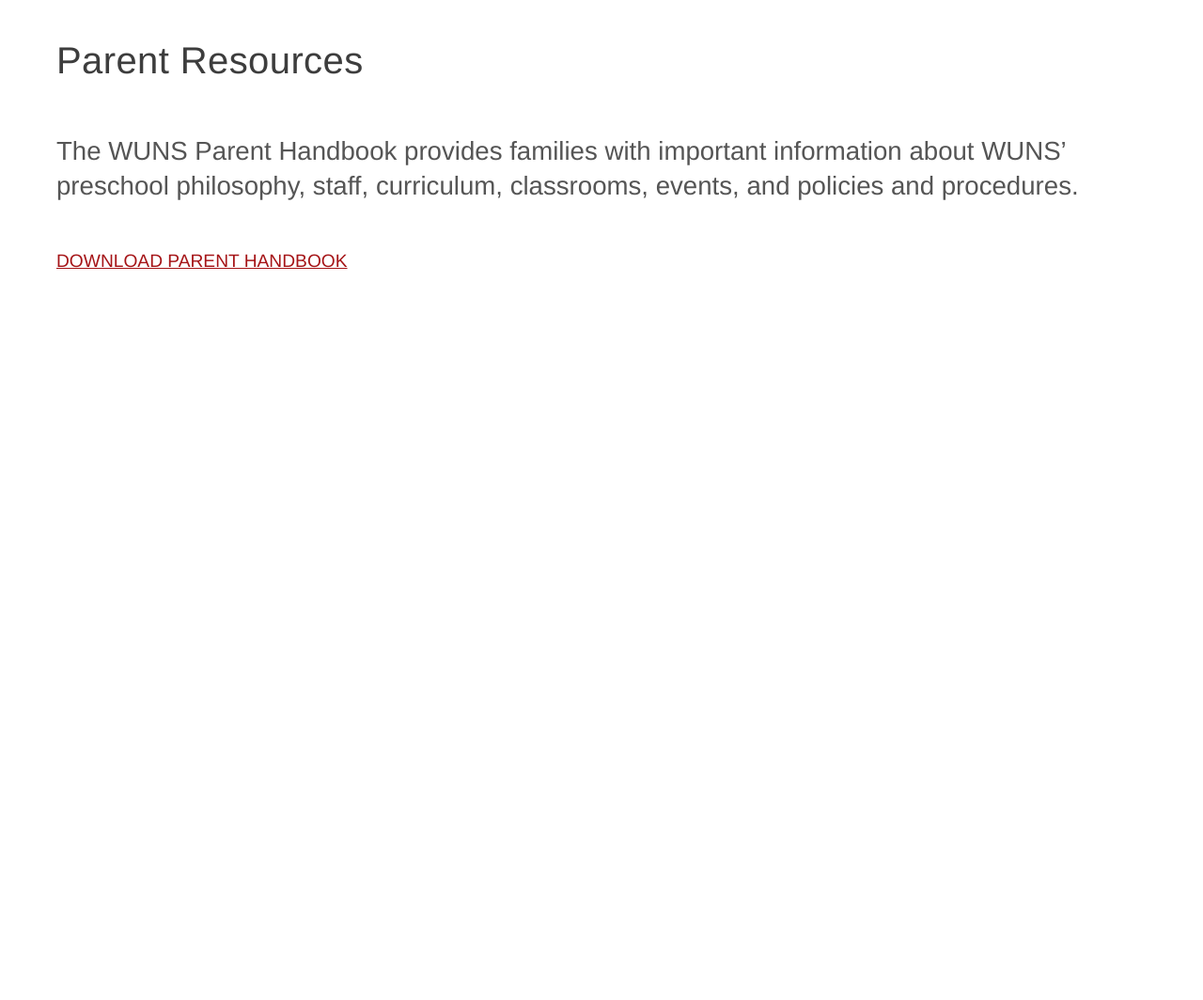
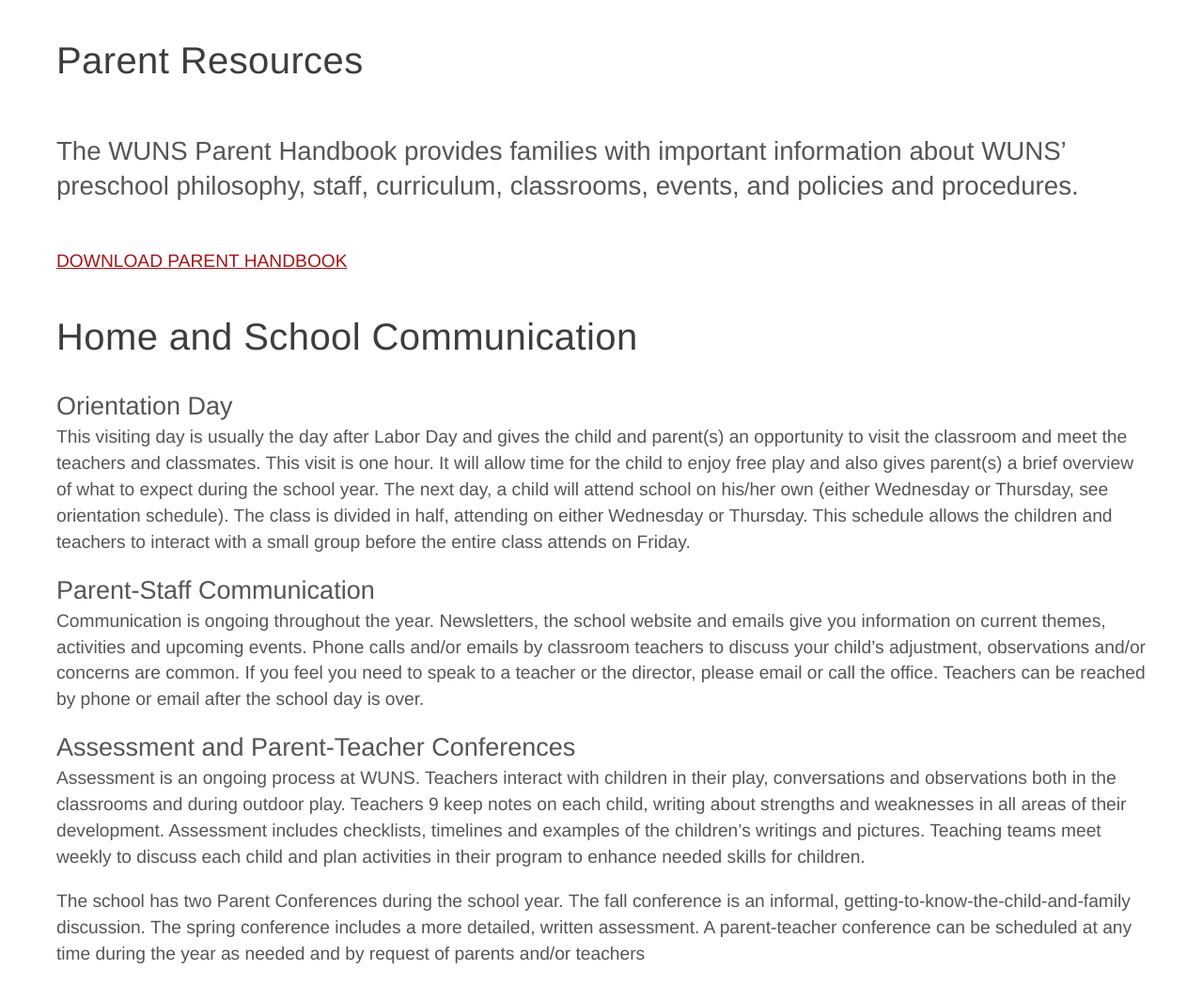
Before and after one commit to cse256-sp2023/information-foraging-project-fmj, a website: page files/parent_resources.html in a window 1280 px wide. Shown: the whole page at 94% size. Before the commit the page ends 800 px from the top, so only its background shows below. Drawn offline with nearby package versions, Linux system fonts and the light colour scheme; files that its build step writes are made by us from their sources; files whose address does not match are found by name.

Commit message:
pulled out section from parent Handbook
pulled out section on school-parent communication onto parent resources page.

```diff
--- a/files/parent_resources.html
+++ b/files/parent_resources.html
@@ -27,7 +27,34 @@
       <p class="not-external-redirect">
         <a class="download" href="downloads/parent_handbook.pdf">DOWNLOAD PARENT HANDBOOK</a>
       </p>
-
+<br>
+      <h1>Home	and	School	Communication </h1>
+      <h3> Orientation	Day</h3>
+      <p>This	visiting	day	is	usually	the	day	after	Labor	Day	and	gives	the	child	and	parent(s) an
+        opportunity	to	visit	the	classroom	and	meet	the	teachers	and	classmates.		This	visit	is	one
+        hour.		It	will	allow	time	for	the	child	to	enjoy	free	play	and	also	gives	parent(s) a	brief
+        overview	of what	to	expect	during	the	school	year.
+        The	next	day, a	child	will	attend school on	his/her own	(either	Wednesday	or	Thursday,	see
+        orientation	schedule).		The	class	is	divided	in	half,	attending	on	either	Wednesday or
+        Thursday.		This	schedule	allows	the	children	and	teachers	to	interact	with	a	small	group
+        before the	entire	class	attends	on	Friday.</p>
+        <h3> Parent-Staff	Communication</h3>
+        <p> Communication	is	ongoing	throughout	the	year.		Newsletters,	the	school	website	and	emails
+          give	you	information	on	current	themes,	activities	and	upcoming	events.		Phone	calls	and/or
+          emails	by	classroom	teachers	to	discuss	your	child’s	adjustment,	observations	and/or
+          concerns	are	common.		If	you	feel	you	need	to	speak	to	a	teacher	or	the	director,	please	email
+          or	call	the	office.		Teachers	can	be	reached	by	phone	or	email	after	the	school	day	is	over.</p>
+        <h3>Assessment	and	Parent-Teacher	Conferences</h3>
+        <p> Assessment	is	an	ongoing	process	at	WUNS.	Teachers	interact	with	children	in	their	play,
+          conversations	and	observations	both	in	the	classrooms	and	during	outdoor	play.	Teachers
+          9 keep	notes	on	each	child,	writing	about	strengths	and	weaknesses	in	all	areas	of	their
+          development.	Assessment	includes	checklists,	timelines	and	examples	of	the	children’s
+          writings	and	pictures.	Teaching	teams	meet	weekly	to	discuss	each	child	and	plan	activities
+          in	their	program	to	enhance	needed	skills	for	children.	</p>
+        <p> The	school	has	two	Parent	Conferences	during	the	school	year.	The	fall	conference	is	an
+          informal,	getting-to-know-the-child-and-family	discussion.	The	spring	conference	includes a
+          more	detailed,	written	assessment.	A	parent-teacher	conference	can	be	scheduled	at	any
+          time	during	the	year	as	needed	and	by	request	of	parents	and/or	teachers</p>
     </main>
     </div>
 
```
